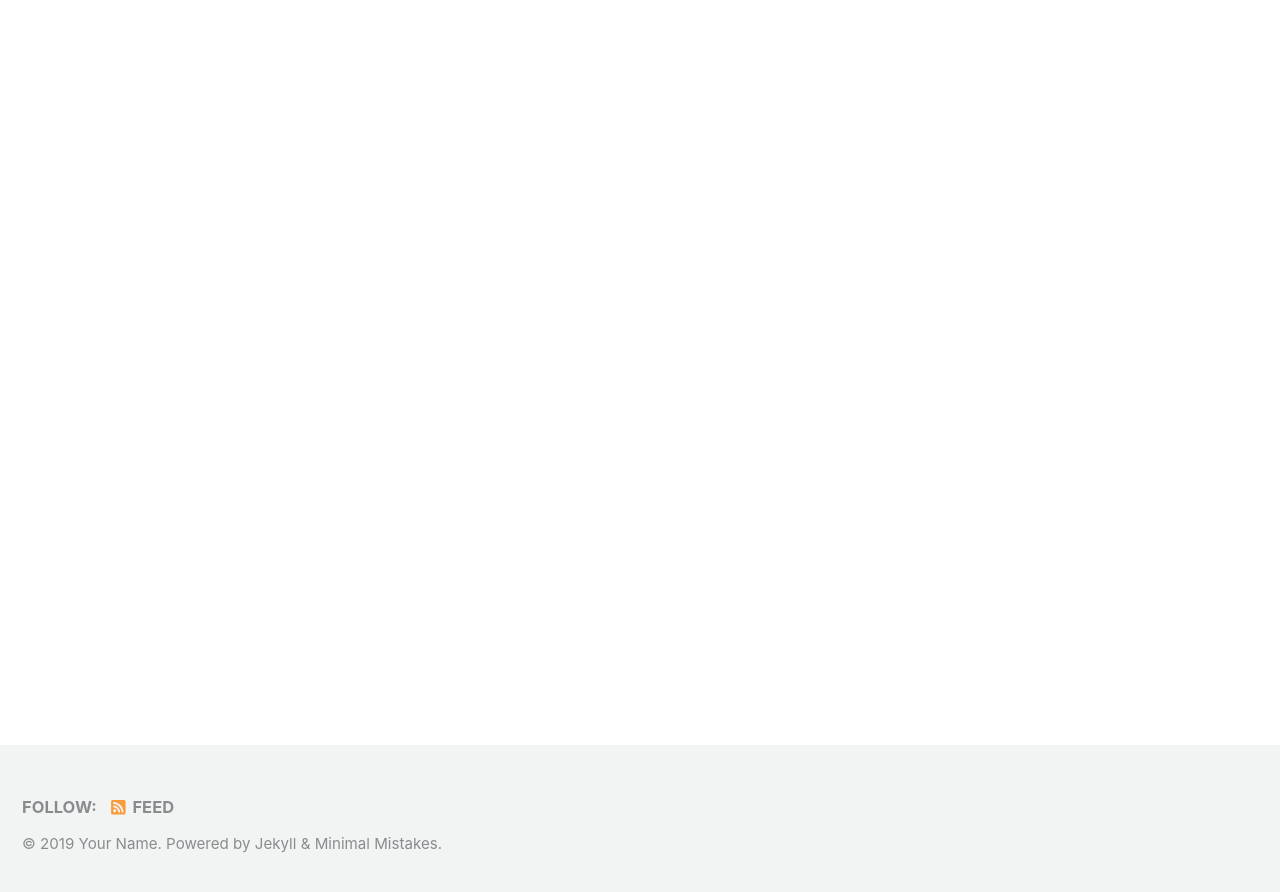
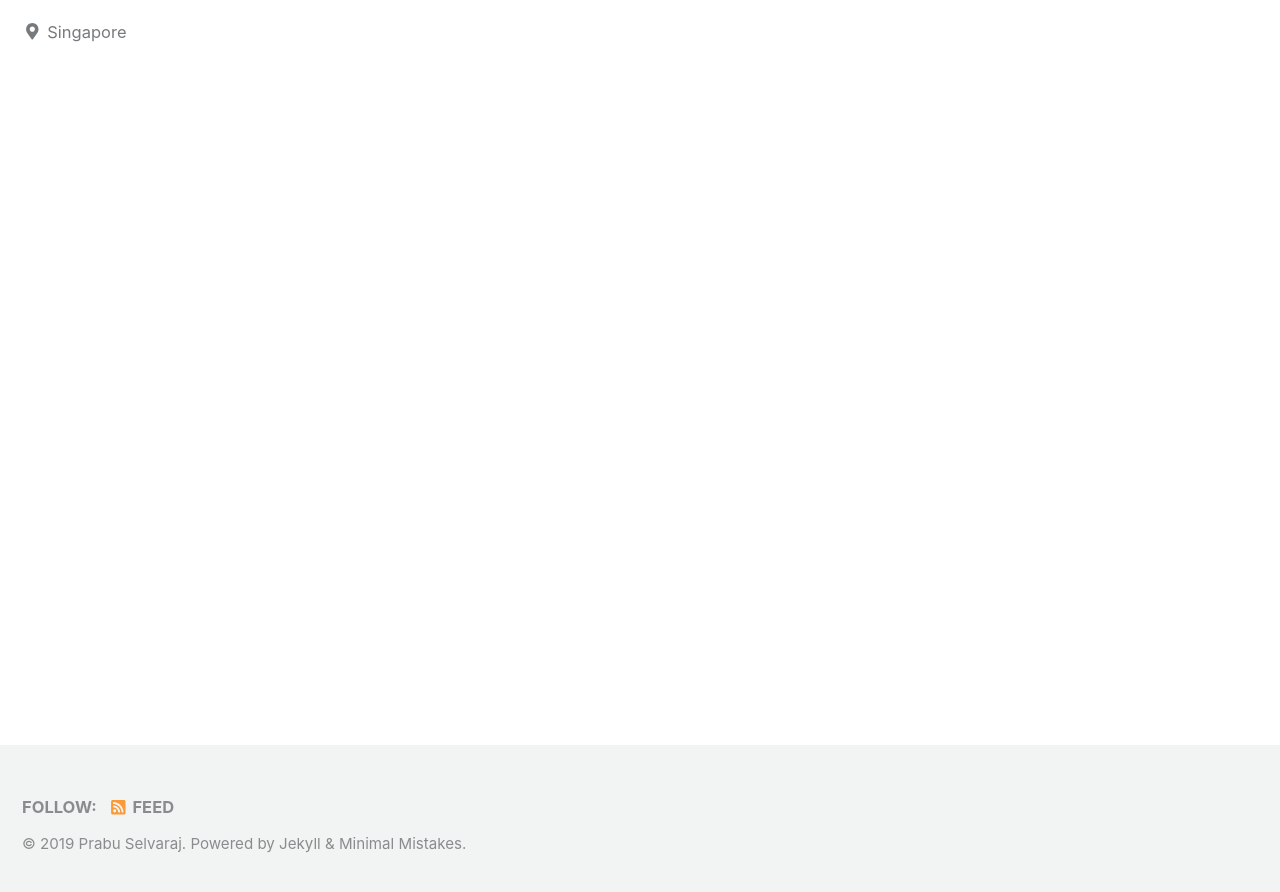
Before and after one commit to prabuselva/prabuselva.github.io, a Jekyll site: the page built from index.html, in a window 1280 px wide and 900 px high, scrolled down 222 px. Shown: the top 892 px of the window. Built offline with Jekyll 4.4.1, drawn with Linux system fonts in a browser that asks for light colours; cached includes are drawn as plain includes; nearby versions of some CDN libraries; the list of posts is cut into pages by our own code; some of the changed text lies outside the part shown.

Commit message:
Testing first blog post page

```diff
--- a/_config.yml
+++ b/_config.yml
@@ -16,13 +16,13 @@ minimal_mistakes_skin    : "default" # "air", "aqua", "contrast", "dark", "dirt"
 
 # Site Settings
 locale                   : "en-US"
-title                    : "Site Title"
+title                    : "Prabu Selvaraj's Website"
 title_separator          : "-"
-name                     : "Your Name"
-description              : "An amazing website."
-url                      : # the base hostname & protocol for your site e.g. "https://mmistakes.github.io"
-baseurl                  : # the subpath of your site, e.g. "/blog"
-repository               : # GitHub username/repo-name e.g. "mmistakes/minimal-mistakes"
+name                     : "Prabu Selvaraj"
+description              : "Here I scrible my random thoughts and works."
+url                      : "https://prabuselva.github.com" # the base hostname & protocol for your site e.g. "https://mmistakes.github.io"
+baseurl                  : "/blog" # the subpath of your site, e.g. "/blog"
+repository               : "prabuselva/prabuselva.github.io" # GitHub username/repo-name e.g. "mmistakes/minimal-mistakes"
 teaser                   : # path of fallback teaser image, e.g. "/assets/images/500x300.png"
 logo                     : # path of logo image to display in the masthead, e.g. "/assets/images/88x88.png"
 masthead_title           : # overrides the website title displayed in the masthead, use " " for no title
@@ -38,9 +38,9 @@ comments:
     # https://developers.facebook.com/docs/plugins/comments
     appid                :
     num_posts            : # 5 (default)
-    colorscheme          : # "light" (default), "dark"
+    colorscheme          : dark # "light" (default), "dark"
   utterances:
-    theme                : # "github-light" (default), "github-dark"
+    theme                : githu-dark # "github-light" (default), "github-dark"
     issue_term           : # "pathname" (default)
 staticman:
   allowedFields          : # ['name', 'email', 'url', 'message']
@@ -64,9 +64,9 @@ reCaptcha:
   secret                 :
 atom_feed:
   path                   : # blank (default) uses feed.xml
-search                   : # true, false (default)
-search_full_content      : # true, false (default)
-search_provider          : # lunr (default), algolia, google
+search                   : true # true, false (default)
+search_full_content      : true # true, false (default)
+search_provider          : lunr # lunr (default), algolia, google
 algolia:
   application_id         : # YOUR_APPLICATION_ID
   index_name             : # YOUR_INDEX_NAME
@@ -106,10 +106,10 @@ analytics:
 
 # Site Author
 author:
-  name             : "Your Name"
+  name             : "Prabu Selvaraj"
   avatar           : # path of avatar image, e.g. "/assets/images/bio-photo.jpg"
-  bio              : "I am an amazing person."
-  location         : "Somewhere"
+  bio              : "I am an Embedded Firmware/Software Engineer with wide Networking knowledge."
+  location         : "Singapore"
   email            :
   links:
     - label: "Email"
```
Also changed, not shown: _posts/test_post.md (added, +4 -0 lines).
